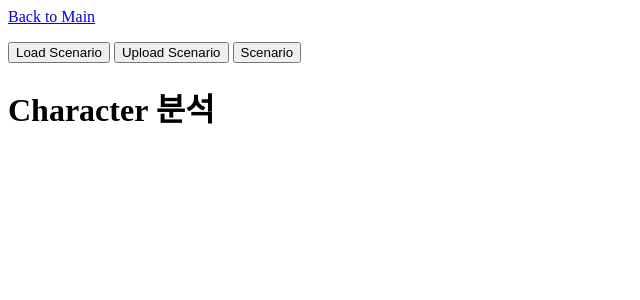
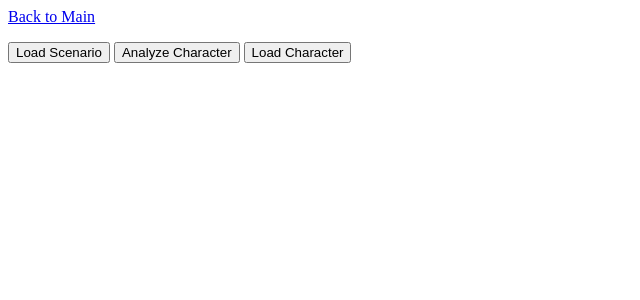
Before and after one commit to onetera/plotis, a Flask app: page /character in a window 1280 px wide. Shown: the top 300 px of the page, without its empty margins (0-640 px from the left). Run offline with Flask 3, Linux system fonts and the light colour scheme.

Commit message:
캐릭터분석 기능 추가

```diff
--- a/app.py
+++ b/app.py
@@ -111,13 +111,13 @@ def conti():
         save_conti = request.form.get( 'save_conti', '')
 
         if load_scenario:
-            scenario = db.last_scenario()[0][1]
-            scenario_idx = db.search_sceanrio_idx( scenario )
+            scenario = db.last_scenario()
+            scenario_result = scenario[0][1]
 
-            session['scenario'] = scenario
-            scenario = markdown.markdown( scenario )
+            session['scenario'] = scenario_result
+            scenario_result = markdown.markdown( scenario_result )
 
-            return render_template( 'conti.html', scenario_result=scenario )
+            return render_template( 'conti.html', scenario_result=scenario_result )
 
         elif conti:
             preprod_ai.write_conti( preprod_ai.scenario, scenario_idx )
@@ -154,9 +154,43 @@ def conti():
 
 @app.route( '/character', methods = ['GET', 'POST'] )
 def character():
-    return render_template(
-                'character.html'
-            )
+    if request.method == 'POST':
+        preprod_ai = core.PreprodAI()
+
+        preprod_ai.scenario = session.get('scenario', '')
+        scenario_idx = db.search_sceanrio_idx( preprod_ai.scenario )
+
+        load_scenario = request.form.get( 'load_scenario'   , '' )
+        character = request.form.get( 'character'   , '' )
+        load_character = request.form.get( 'load_character'   , '' )
+
+        if load_scenario:
+            scenario = db.last_scenario()
+            scenario_result = scenario[0][1]
+
+            session['scenario'] = scenario_result
+            scenario_result = markdown.markdown( scenario_result )
+
+            return render_template( 'character.html', scenario_result=scenario_result )
+
+        elif character:
+            character_result = preprod_ai.dev_character( preprod_ai.scenario, scenario_idx )
+
+
+        elif load_character:
+            load_character_result = db.load_character( scenario_idx )
+            character_result = load_character_result[0][1]
+
+
+        else:
+            return redirect( request.url )
+
+        preprod_ai.scenario = markdown.markdown( preprod_ai.scenario )
+        character_result = markdown.markdown( character_result )
+
+        return render_template( 'character.html', scenario_result=preprod_ai.scenario, character_result=character_result )
+
+    return render_template( 'character.html' )
 
 @app.route( '/concept', methods = ['GET', 'POST'] )
 def concept():
--- a/templates/character.html
+++ b/templates/character.html
@@ -4,12 +4,45 @@
     <meta charset="UTF-8">
     <a href="/">Back to Main</a>
     <title>character</title>
+    <style>
+        .pre_text {
+            height: 500px;
+            margin-top: 20px;
+            padding: 10px;
+            border: 1px solid #ccc;
+            background-color: #f9f9f9;
+            white-space: normal; /* 기본 줄바꿈 동작으로 설정 */
+            word-wrap: break-word; /* 긴 단어도 줄바꿈 되도록 설정 */
+            line-height:2;
+            overflow-y: scroll;
+            border: 1px solid #ccc;
+
+        }
+
+    </style>
 </head>
 <body>
     <p><p>
-    <input name="load_scenario" type="submit" value="Load Scenario">
-    <input name="upload_scenario" type="submit" value="Upload Scenario">
-    <input name="scenario" type="submit" value="Scenario">
+    <form action="/character" method="post">
+        <input name="load_scenario" type="submit" value="Load Scenario">
+        <input name="character" type="submit" value="Analyze Character">
+        <input name="load_character" type="submit" value="Load Character">
+    </form>
+    <p><p>
+    {% if scenario_result %}
+    <h1>Scenario</h1>
+    <div>
+        <p>
+        <pre class="pre_text">{{ scenario_result | safe }}</pre>
+    </div>
+    {% endif %}
+    <p><p>
+    {% if character_result %}
     <h1>Character 분석</h1>
+    <div>
+        <p>
+        <pre class="pre_text">{{ character_result | safe }}</pre>
+    </div>
+    {% endif %}
 </body>
 </html>
```
Also changed, not shown: core.py (+27 -1 lines), db_conn.py (+16 -0 lines), main.db.
